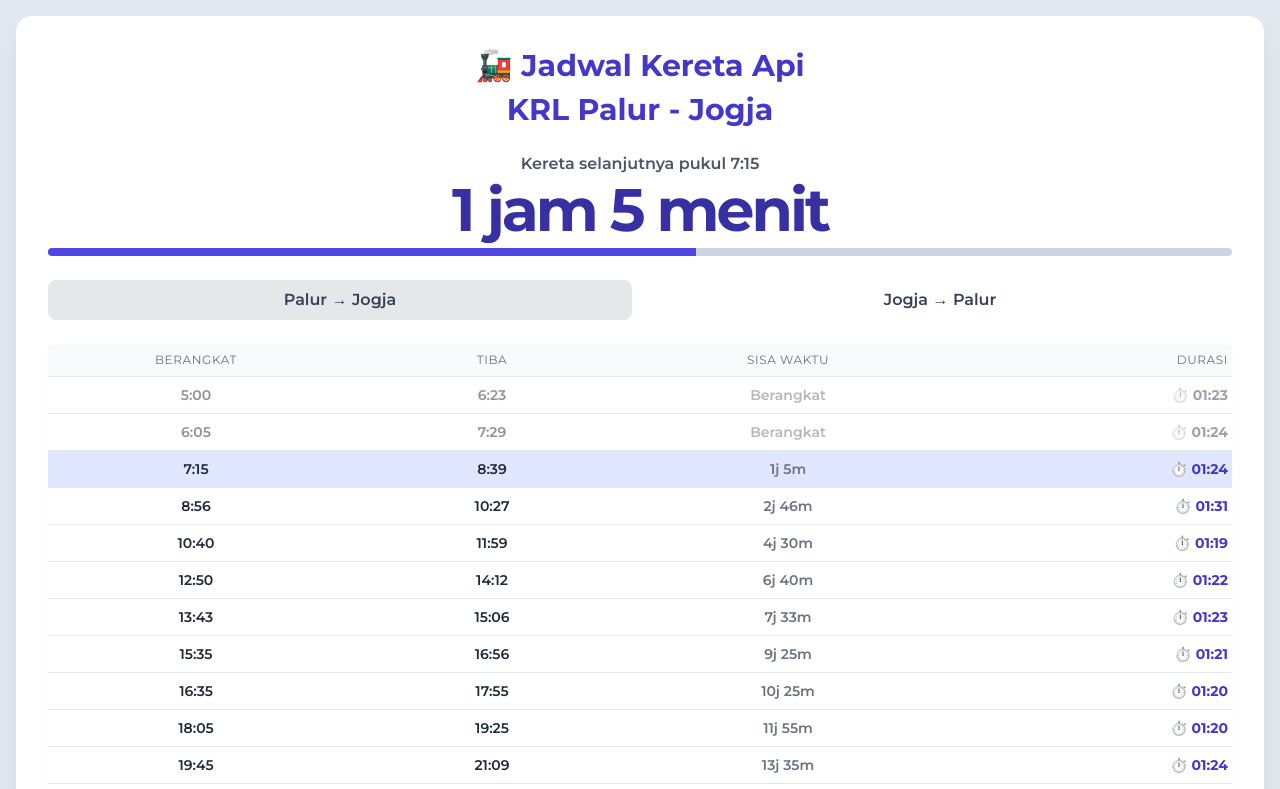
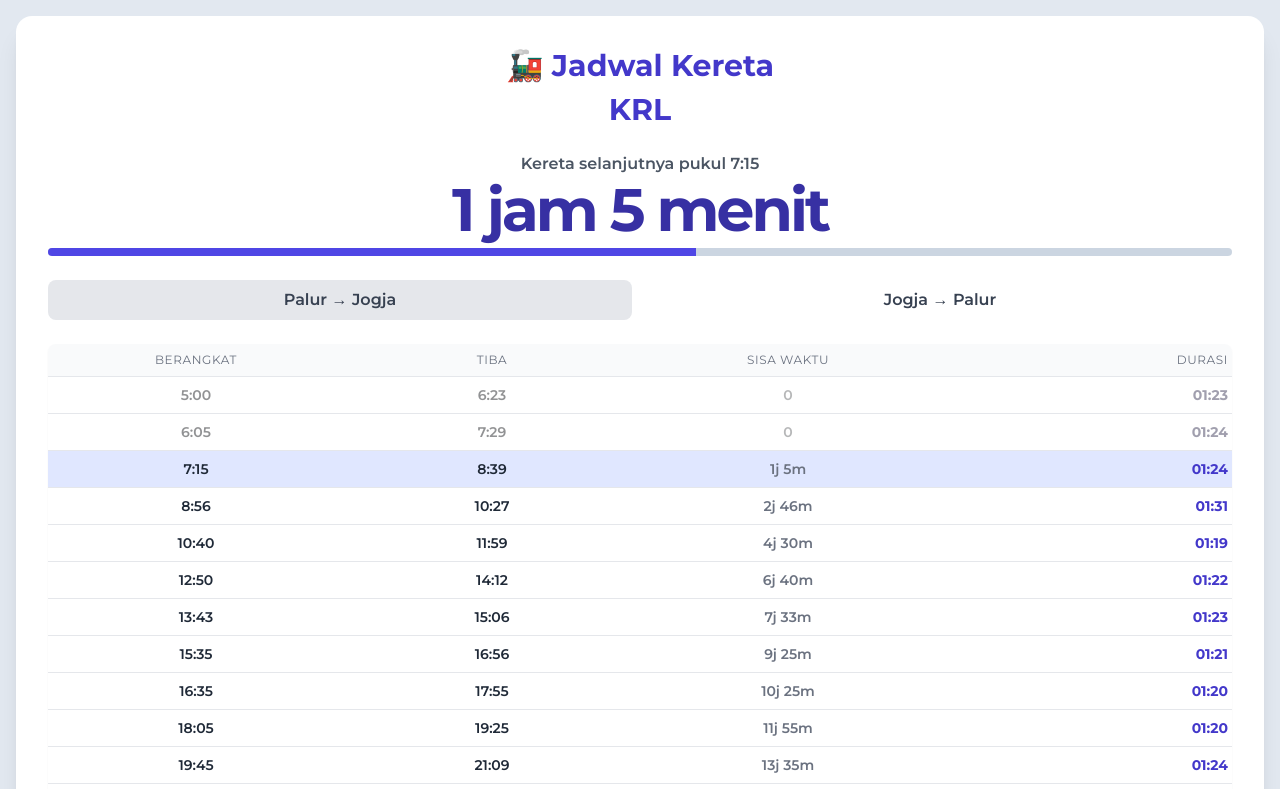
Before and after one commit to kaukah/kereta, a plain HTML site: page index.html in a window 1280 px wide. Both pictures are taken after a click on the button "🔍 JADWAL KRL". Shown: the top 789 px of the page. Drawn offline with nearby package versions, Linux system fonts and the light colour scheme.

Commit message:
Update index.html

```diff
--- a/index.html
+++ b/index.html
@@ -3,7 +3,7 @@
 <head>
     <meta charset="UTF-8">
     <meta name="viewport" content="width=device-width, initial-scale=1.0">
-    <title>Jadwal KRL & KA BIAS</title>
+    <title>Jadwal Kereta Api Sragen Solo Palur Jogja KRL & KA BIAS</title>
     <!-- Tailwind CSS untuk styling modern dan responsif -->
     <script src="https://cdn.tailwindcss.com"></script>
     <!-- Menggunakan font 'Montserrat' untuk seluruh halaman -->
@@ -80,7 +80,7 @@
 
     <!-- Container utama aplikasi -->
     <div class="bg-white rounded-2xl shadow-xl p-6 md:p-8 w-full">
-        <h1 class="text-3xl font-bold text-center text-indigo-700 mb-2">🚂 Jadwal Kereta Api</h1>
+        <h1 class="text-3xl font-bold text-center text-indigo-700 mb-2">🚂 Jadwal Kereta</h1>
 
         <!-- View utama dengan tabs (KA BIAS + KRL) -->
         <div id="main-view" class="fade-in">
@@ -127,7 +127,7 @@
 
         <!-- View terpisah untuk jadwal KRL lengkap (hidden by default) -->
         <div id="krl-view" class="hidden">
-            <h2 class="text-3xl font-bold text-center text-indigo-700 mb-6">KRL Palur - Jogja</h2>
+            <h2 class="text-3xl font-bold text-center text-indigo-700 mb-6">KRL</h2>
 
             <!-- Area untuk timer besar kereta KRL terdekat -->
             <div class="text-center mb-6">
@@ -372,7 +372,7 @@
                         </td>
                         <td class="px-1 py-2 text-sm text-right font-bold text-indigo-700">
                             <div>
-                                ⏱️ ${minutesToHHMM(durations.total)}
+                                ${minutesToHHMM(durations.total)}
                             </div>
                         </td>
                     `;
@@ -390,12 +390,12 @@
                         </td>
                         <td class="px-1 py-2 text-sm text-center text-gray-500">
                             <div class="font-semibold text-gray-700">
-                                ⏳ ${minutesToHHMM(durations.transit)}
+                                ${minutesToHHMM(durations.transit)}
                             </div>
                         </td>
                         <td class="px-1 py-2 text-sm text-right font-bold text-indigo-700">
                             <div>
-                                ⏱️ ${minutesToHHMM(durations.total)}
+                                 ${minutesToHHMM(durations.total)}
                             </div>
                         </td>
                     `;
@@ -436,7 +436,7 @@
 
                 if (now > waktuBerangkat) {
                     row.classList.add('disabled');
-                    timerCell.textContent = 'Berangkat';
+                    timerCell.textContent = '0';
                 } else {
                     row.classList.remove('disabled');
                     if (!nextTrain || waktuBerangkat < nextTrain) {
```
